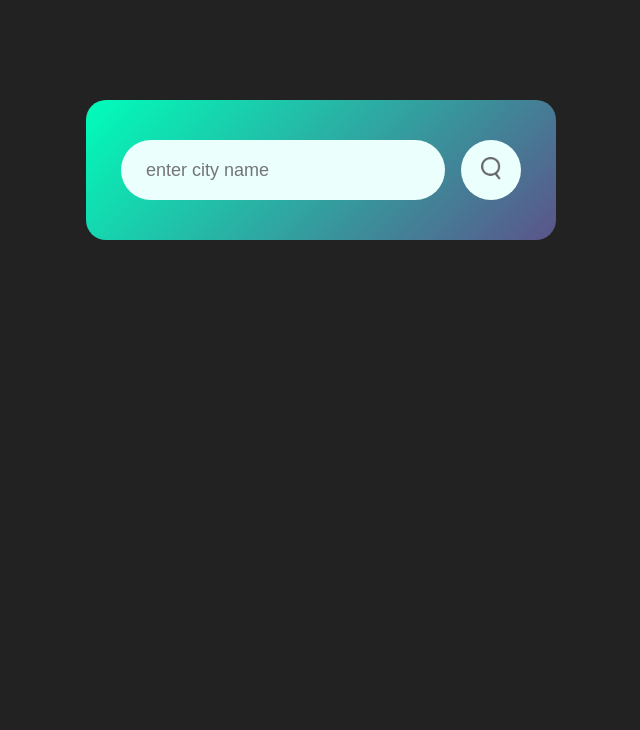
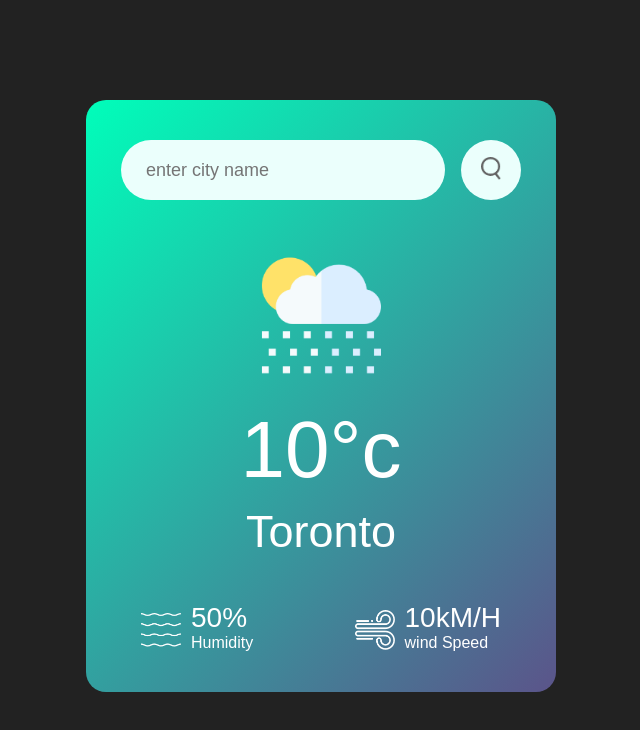
Before and after one commit to nikodiam99/WeatherApp, a plain HTML site: page index.html in a window 1280 px wide. Shown: the whole page, without its empty margins (319-959 px from the left). Drawn offline with Linux system fonts and the light colour scheme.

Commit message:
completed styling of page with placeholder text

```diff
--- a/index.html
+++ b/index.html
@@ -12,7 +12,27 @@
         <input type="text" placeholder="enter city name" spellcheck="false">
         <button><img src="images/search.png"></button>
     </div>
-
+    <div class="weather">
+        <img src="images/rain.png"class="weather-icon">
+        <h1 class="temp">10°c</h1> <!-- temporary before integrating API -->
+        <h2 class="city">Toronto</h2>
+        <div class="details">
+            <div class="col">
+                <img src="images/humidity.png">
+                <div>
+                    <p class="humidity">50%</p>
+                    <p>Humidity</p>
+                </div>
+            </div>
+            <div class="col">
+                <img src="images/wind.png">
+                <div>
+                    <p class="wind">10kM/H</p>
+                    <p>wind Speed</p>
+                </div>
+            </div>
+        </div>
+    </div>
 </div>
 
 </body>
--- a/style.css
+++ b/style.css
@@ -47,3 +47,36 @@ body{
 .search button img{
     width: 20px;
 }
+.weather-icon{
+    width:170px;
+    margin-top: 30px;
+}
+.weather h1{
+    font-size: 80px;
+    font-weight: 500;
+}
+.weather h2{
+    font-size: 45px;
+    font-weight: 400;
+    margin-top: 10px;
+}
+.details{
+    display:flex;
+    align-items: center;
+    justify-content: space-between;
+    padding:0 20px;
+    margin-top: 50px;
+}
+.col{
+    display:flex;
+    align-items: center;
+    text-align: left;
+}
+.col img{
+    width:40px;
+    margin-right: 10px;
+}
+.humidity, .wind{
+    font-size: 28px;
+    margin-top: -6px;
+}
```
